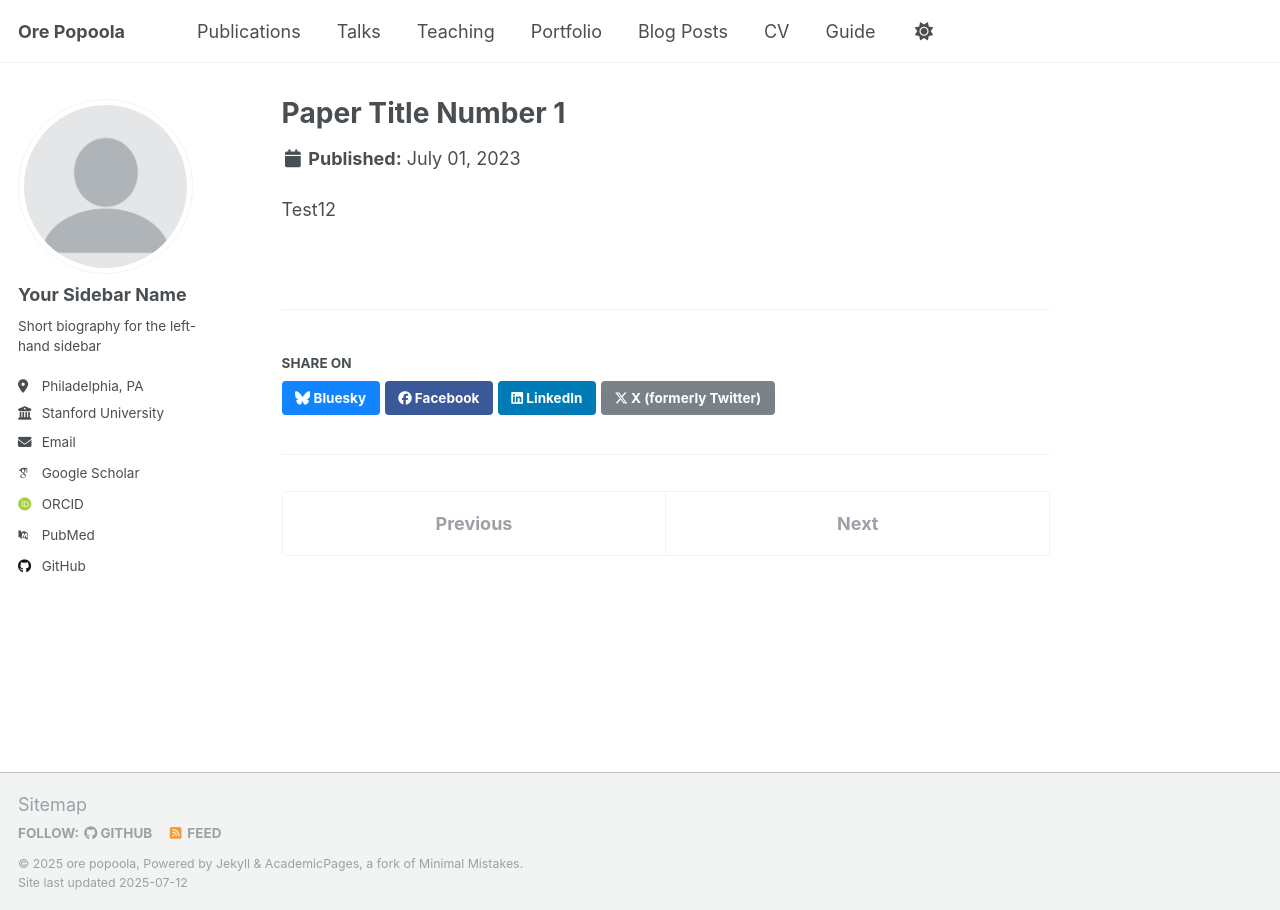
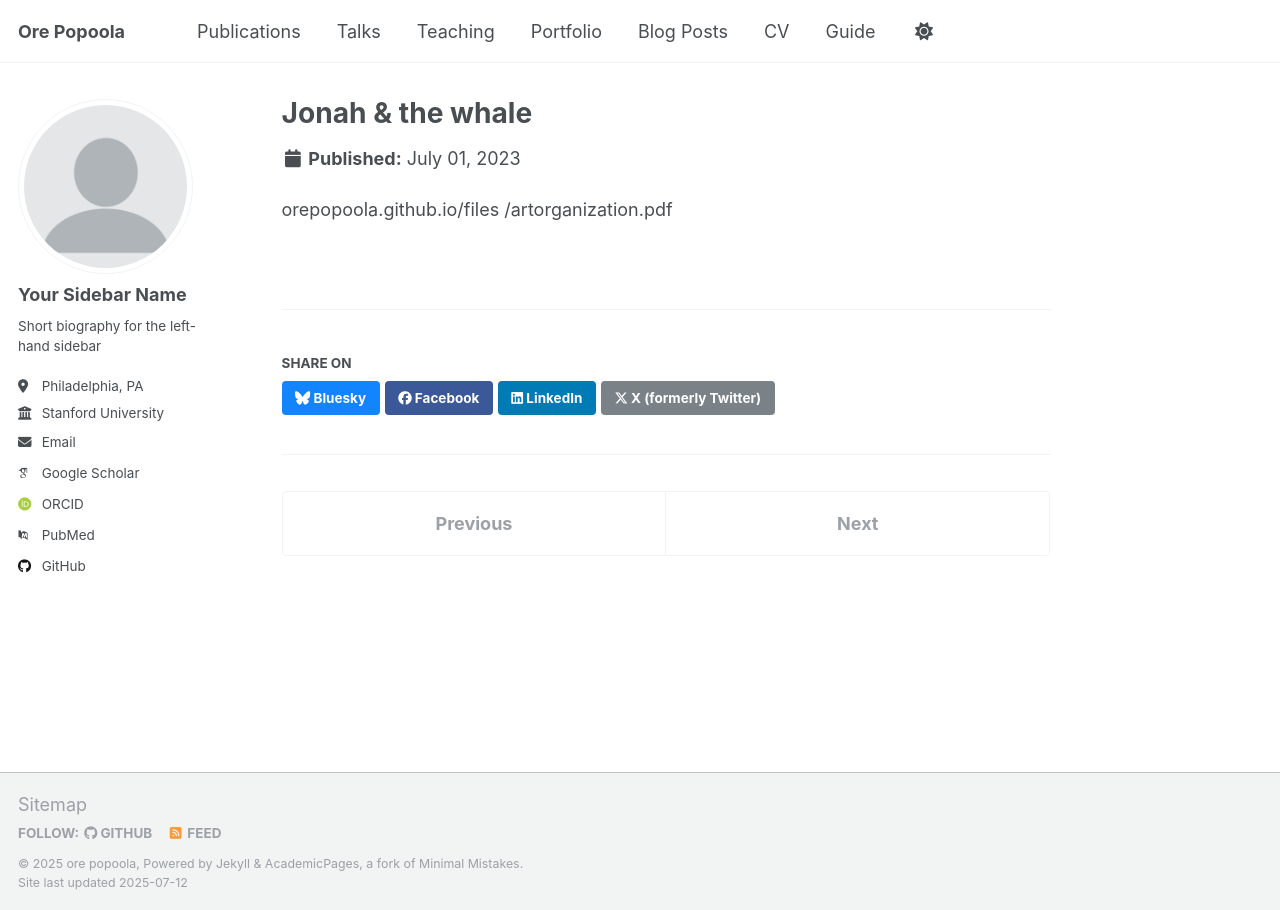
Before and after one commit to OrePopoola/orepopoola.github.io, a Jekyll site: the page built from _publications/paper1.md, in a window 1280 px wide. Built offline with Jekyll 4.4.1, drawn with Linux system fonts in a browser that asks for light colours; some web fonts are replaced; a script that is not in the unit is left out.

Commit message:
Update paper1.md

```diff
--- a/_publications/paper1.md
+++ b/_publications/paper1.md
@@ -1,11 +1,12 @@
 ---
-title: "Paper Title Number 1"
+title: "Jonah & the whale"
 collection: publications
 category: manuscripts
 permalink: /publication/paper1
-excerpt: 'This paper is about the number 1. The number 2 is left for future work.'
+excerpt: 'This emotional paper is part prose, part philosophy'
 date: 2023-7-01
 
 paperurl: 'orepopoola.github.io/files/jonah___the_whale-2.pdf'
 ---
-Test12
+orepopoola.github.io/files
+/artorganization.pdf
```
